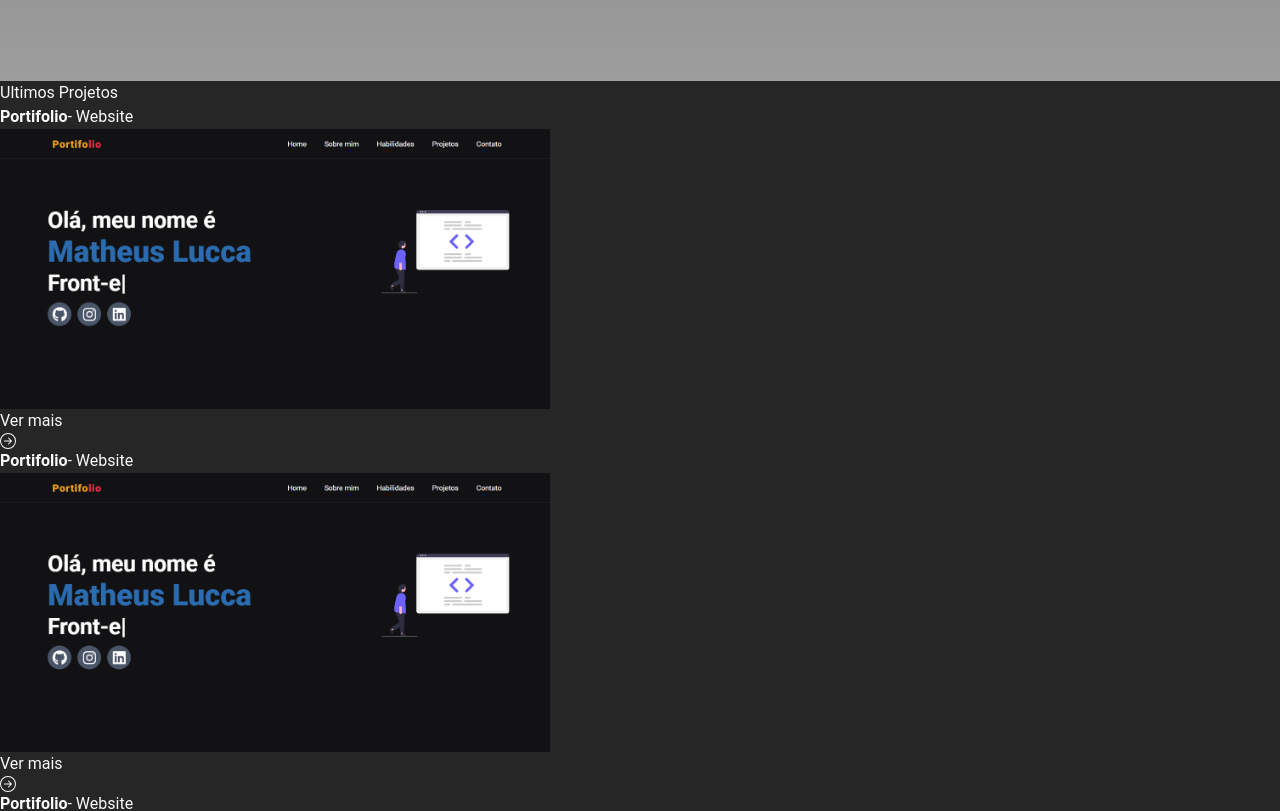
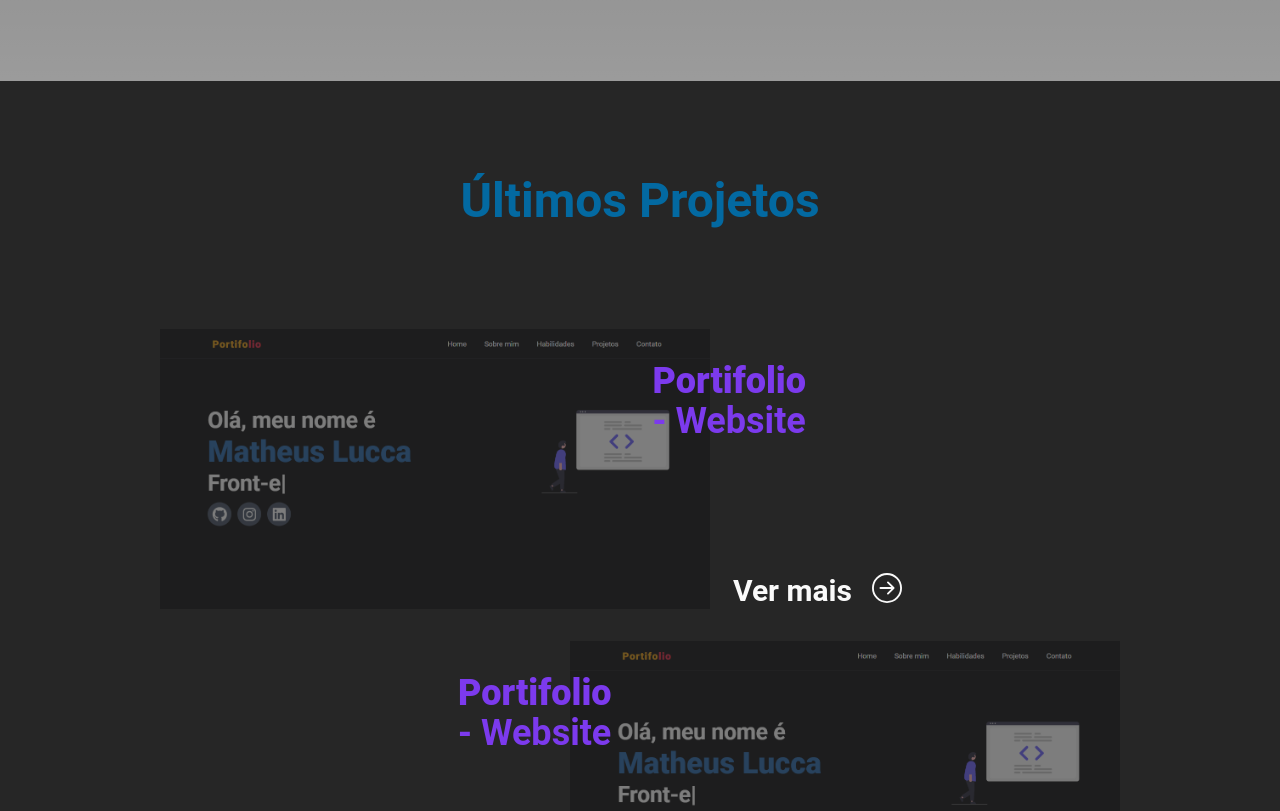
Before and after one commit to MatheusLucca/portifoliov2-tailwind, a Next.js app: page / in a window 1280 px wide. Shown: the part 1920-2731 px from the top of the page. Built offline with nearby package versions, Linux system fonts and the light colour scheme.

Commit message:
style project list and project item

```diff
--- a/src/app/globals.css
+++ b/src/app/globals.css
@@ -13,6 +13,36 @@
   }
   .skills {
     @apply flex flex-col items-center text-2xl ;
+  }
+
+  .item-project {
+    @apply relative flex flex-col justify-start;
+  }
+  .item-project-right{
+    @apply items-end self-end;
+  }
+  .item-project-left{
+    @apply items-start self-start;
+  }
+  .item-text-description{
+    @apply flex flex-col absolute top-8 font-bold text-4xl text-violet-600 z-10 transition-all duration-300;
+  }
+  .item-text-description-left{
+    @apply -right-24 group-hover:-right-48;
+  }
+  .item-text-description-right{
+    @apply -left-28 group-hover:-left-48;
+  }
+
+  .item-link{
+    @apply absolute bottom-0 z-10 text-3xl flex gap-5 font-bold transition-all duration-300;
+  }
+  .item-link-left{
+    @apply -right-48;
+  }
+
+  .item-link-right{
+    @apply -left-44;
   }
 }
 
--- a/src/components/About.tsx
+++ b/src/components/About.tsx
@@ -15,7 +15,7 @@ export function About(){
                     <p className='text-xl'>Estou à procura de emprego como desenvolvedor no mercado de trabalho e disponível a trabalhos freelancer.</p>
                     <p className='text-xl'>Trabalhei mais de um ano como desenvolvedor Full Stack utilizando(Javascript, Jquery e Django).</p>
                     <p className='text-xl'>Aqui você encontra alguns dos meus projetos, assim como no linkedin e github.</p>
-                    <a href='' className='bg-sky-600 hover:bg-sky-700 text-white rounded-3xl w-36 text-2xl flex justify-center align-middle p-2'>Currículo</a>
+                    <a href='' className='bg-sky-600 hover:bg-sky-700 text-white rounded-3xl w-36 text-xl flex justify-center p-2'>Currículo</a>
                 </div>
             </div>
         </section>
--- a/src/components/ProjectItem.tsx
+++ b/src/components/ProjectItem.tsx
@@ -1,26 +1,37 @@
 import Image from "next/image";
 import { BsArrowRightCircle } from 'react-icons/bs'
-interface ProjectItemProps {
+type ProjectItemProps ={
     project: {
         name: string;
         type: string;
         description: string;
         imagem: string;
         link: string;
-        class: string;
+        left: boolean;
     }
 }
 export function ProjectItem({ project }: ProjectItemProps) {
+
+    const left = {
+        "item-project-left": "item-project-left",
+        "item-text-description-left": "item-text-description-left",
+        "item-link-left": "item-link-left",
+    }
+    const right = {
+        "item-project-right": "item-project-right",
+        "item-text-description-right": "item-text-description-right",
+        "item-link-right": "item-link-right",
+    }
     return (
-        <li className={project.class}>
-            <div className="title-desc">
+            <li className={`item-project ${project.left ? left["item-project-left"] : right["item-project-right"]} group`}>
+            <div className={`item-text-description ${project.left ? left["item-text-description-left"] : right["item-text-description-right"]}`}>
                 <strong>{project.name}</strong>
                 <span className="description">- {project.type}</span>
             </div>
-            <div className="image-container">
-                <Image src={project.imagem} alt={project.name} width="550" height="300" className="image"  />
+            <div className="">
+                <Image src={project.imagem} alt={project.name} width={550} height={400} className="opacity-40 group-hover:opacity-100 transition-all duration-300"/>
             </div>
-            <a href="">
+            <a href="" className={`item-link ${project.left ? left["item-link-left"]: right["item-link-right"]} group-hover:text-violet-800`}>
                 Ver mais
                 <BsArrowRightCircle />
             </a>
--- a/src/components/ProjectList.tsx
+++ b/src/components/ProjectList.tsx
@@ -7,7 +7,7 @@ export function ProjectList() {
         description: "Descrição",
         imagem: "/assets/projeto.svg",
         link: "aaa",
-        class: "left"
+        left: true
 
 
     }
@@ -17,20 +17,20 @@ export function ProjectList() {
         description: "Descrição",
         imagem: "/assets/projeto.svg",
         link: "aaa",
-        class: "right"
+        left: false
 
 
     }
     return (
-        <section id="projects" className="bg-neutral-800  h-[79rem]">
-            <h2>Ultimos Projetos</h2>
-            <ul>
+        <section id="projects" className="bg-neutral-800  h-[82rem] pt-24 px-40 flex flex-col gap-10">
+            <h2 className="text-center text-sky-700 text-5xl font-bold mb-16">Últimos Projetos</h2>
+            <ul className="flex flex-col justify-center items-center gap-8">
                 <ProjectItem project={project} />
                 <ProjectItem project={project1} />
                 <ProjectItem project={project} />
             </ul>
 
-            <a href="">VER TODOS OS PROJETOS</a>
+            <a href="" className="bg-sky-600 hover:bg-sky-700 text-white rounded-3xl w-80 text-xl flex justify-center p-3 center self-center">VER TODOS OS PROJETOS</a>
 
         </section>
     )
```
